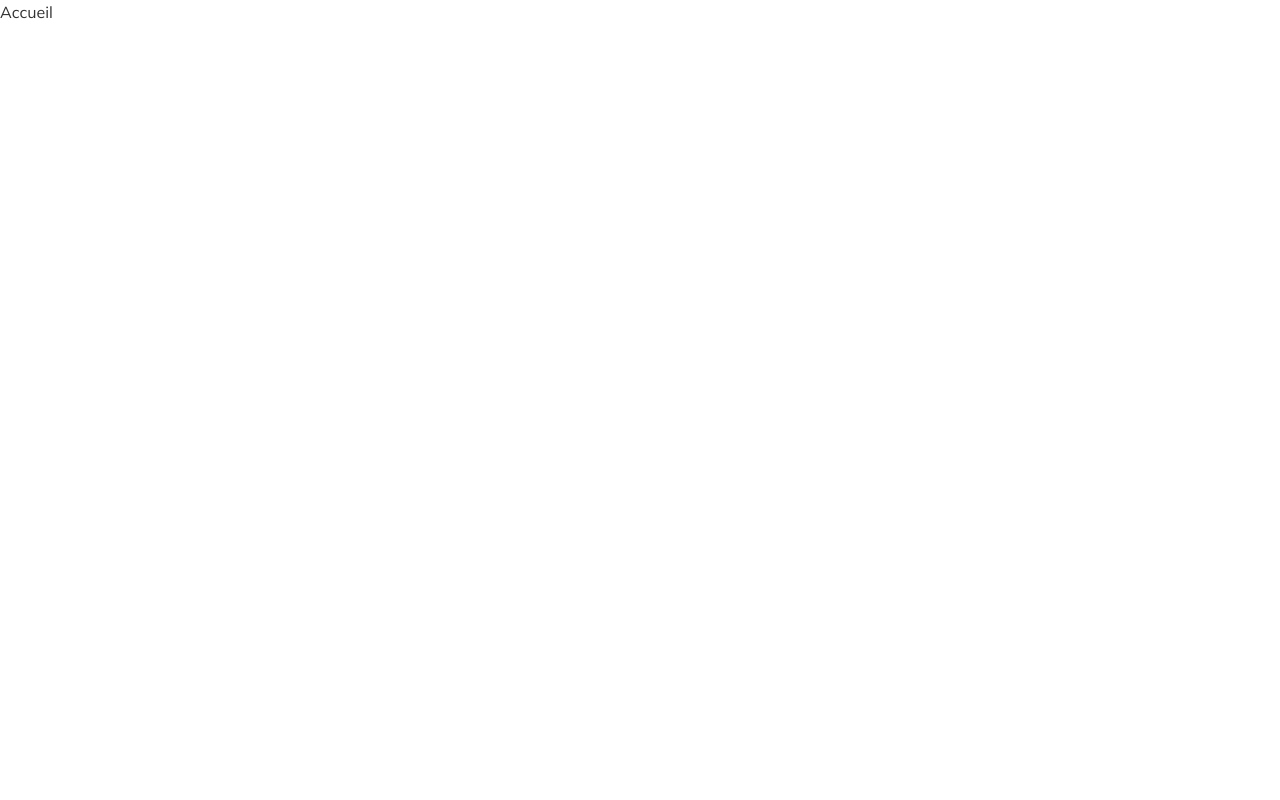
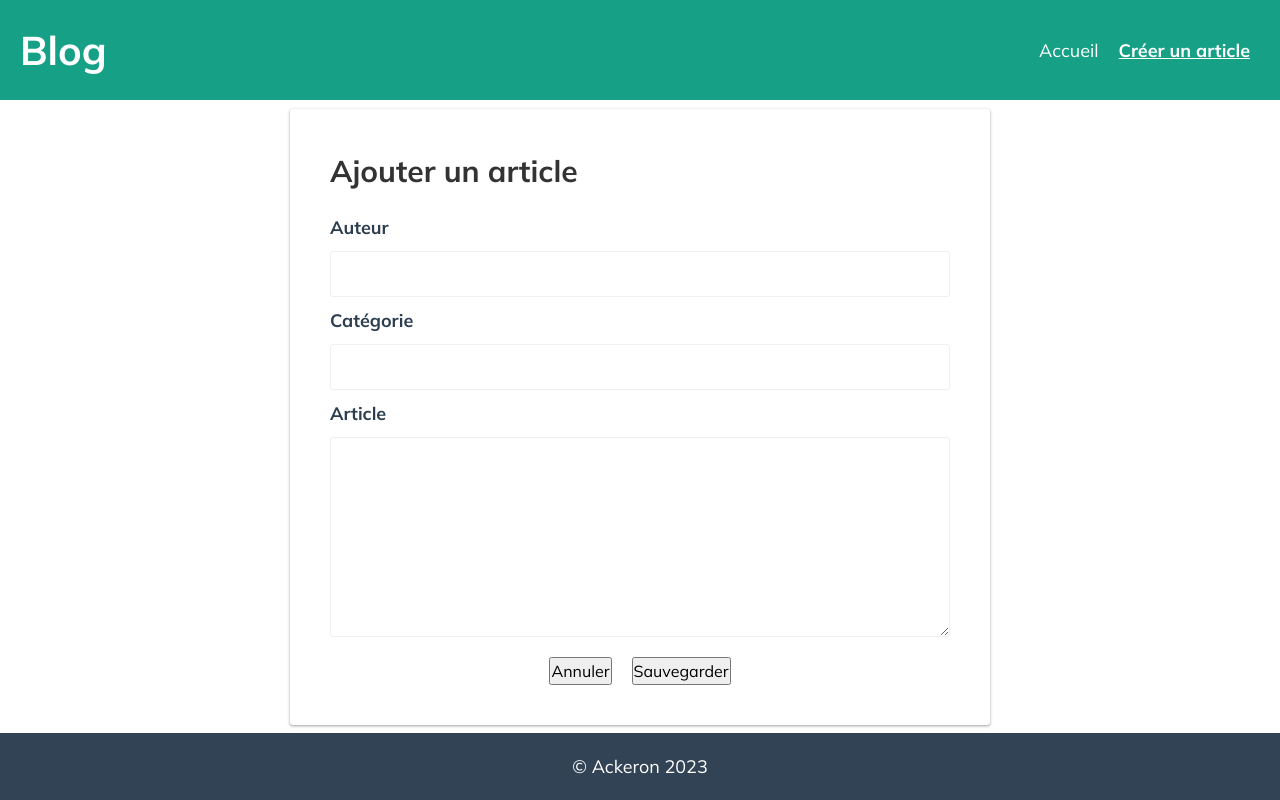
Before and after one commit to ackheron/Blog_JavaScript_Vanilla, a website built with webpack: page src/form/form.html in a window 1280 px wide. Built offline with nearby package versions, Linux system fonts and the light colour scheme.

Commit message:
Mise en place style form

```diff
--- a/src/assets/styles/base/_base.scss
+++ b/src/assets/styles/base/_base.scss
@@ -31,3 +31,7 @@ a {
     color: var(--text);
     text-decoration: none;
 }
+
+fieldset {
+    border: none;
+}
--- a/src/assets/styles/pages/form.scss
+++ b/src/assets/styles/pages/form.scss
@@ -0,0 +1,48 @@
+.form-content {
+    display: flex;
+    justify-content: center;
+    align-items: center;
+    form {
+        width: 43.75rem;
+        padding: 2.5rem;
+        box-shadow: var(--box-shadow);
+        border-radius: 3px;
+        display: flex;
+        flex-direction: column;
+        .form-group {
+            display: flex;
+            flex-direction: column;
+            label {
+                font-size: 1.125rem;
+                color: var(--accent);
+                font-weight: 700;
+                margin-bottom: 0.625rem;
+                max-width: 8ch;
+                cursor: pointer;
+            }
+            input,
+            textarea {
+                border: 1px solid var(--divider);
+                padding: 0.625rem;
+                outline: 0;
+                border-radius: 3px;
+                margin-bottom: 0.625rem;
+                &:focus {
+                    border-color: var(--accent);
+                }
+            }
+            textarea {
+                min-height: 12.5rem;
+            }
+        }
+        .form-btn-container {
+            display: flex;
+            justify-content: center;
+            align-items: center;
+            margin-top: 0.625rem;
+            .btn {
+                margin: 0 10px;
+            }
+        }
+    }
+}
--- a/src/assets/styles/utils/_variables.scss
+++ b/src/assets/styles/utils/_variables.scss
@@ -1,8 +1,8 @@
 @import url("https://fonts.googleapis.com/css2?family=Mulish:wght@300;400;700&display=swap");
 
 :root {
-    --primary: #2ecc71;
-    --dark: #27ae60;
+    --primary: #1abc9c;
+    --dark: #16a085;
     --accent: #2c3e50;
     --text: #333;
     --divider: #ecf0f1;
--- a/src/form/form.html
+++ b/src/form/form.html
@@ -7,6 +7,36 @@
         <title>Formulaire</title>
     </head>
     <body>
-        <a href="./index.html">Accueil</a>
+        <div class="container">
+            <header>
+                <a href="./index.html" class="header-brand">Blog</a>
+                <ul>
+                    <li><a href="./index.html" class="header-nav">Accueil</a></li>
+                    <li><a href="./form.html" class="header-nav active">Créer un article</a></li>
+                </ul>
+            </header>
+            <main class="form-content">
+                <form action="">
+                    <h2 class="title-underline">Ajouter un article</h2>
+                    <fieldset class="form-group">
+                        <label for="author">Auteur</label>
+                        <input type="text" name="author" id="author" />
+                    </fieldset>
+                    <fieldset class="form-group">
+                        <label for="cat">Catégorie</label>
+                        <input type="text" name="author" id="cat" />
+                    </fieldset>
+                    <fieldset class="form-group">
+                        <label for="article">Article</label>
+                        <textarea name="article" id="article"></textarea>
+                    </fieldset>
+                    <div class="form-btn-container">
+                        <button class="btn btn-secondary">Annuler</button>
+                        <button class="btn btn-primary">Sauvegarder</button>
+                    </div>
+                </form>
+            </main>
+            <footer>© Ackeron 2023</footer>
+        </div>
     </body>
 </html>
```
Also changed, not shown: src/index.html (+1 -1 lines).
